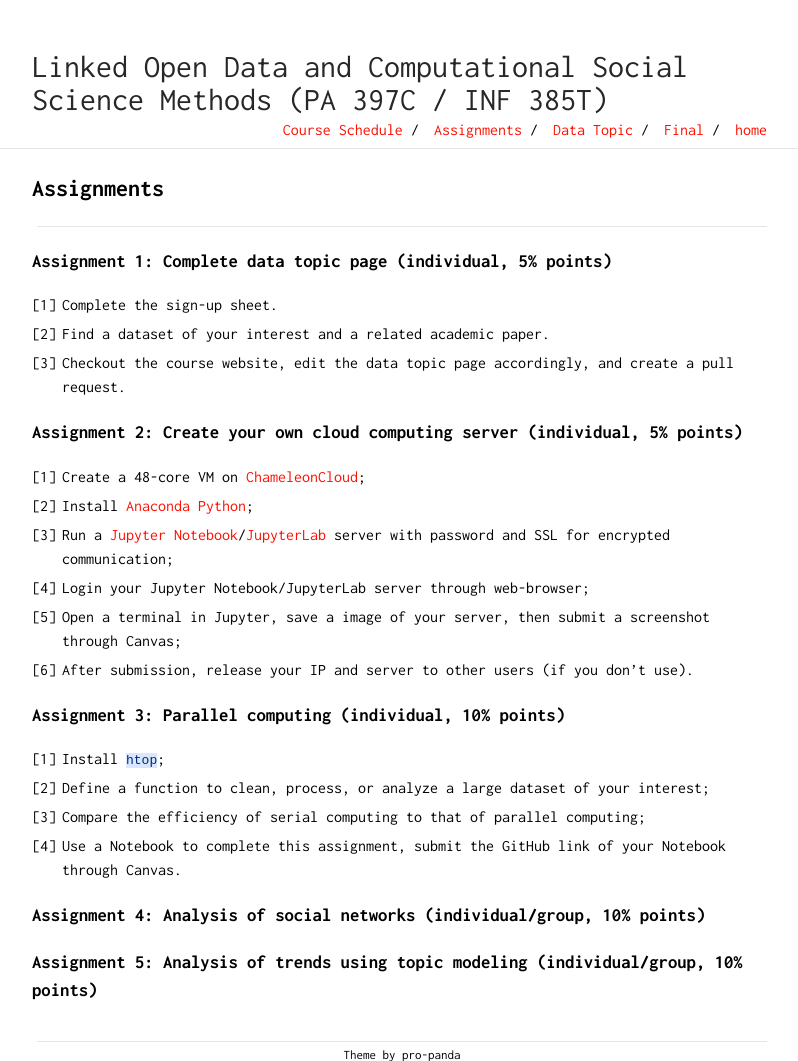
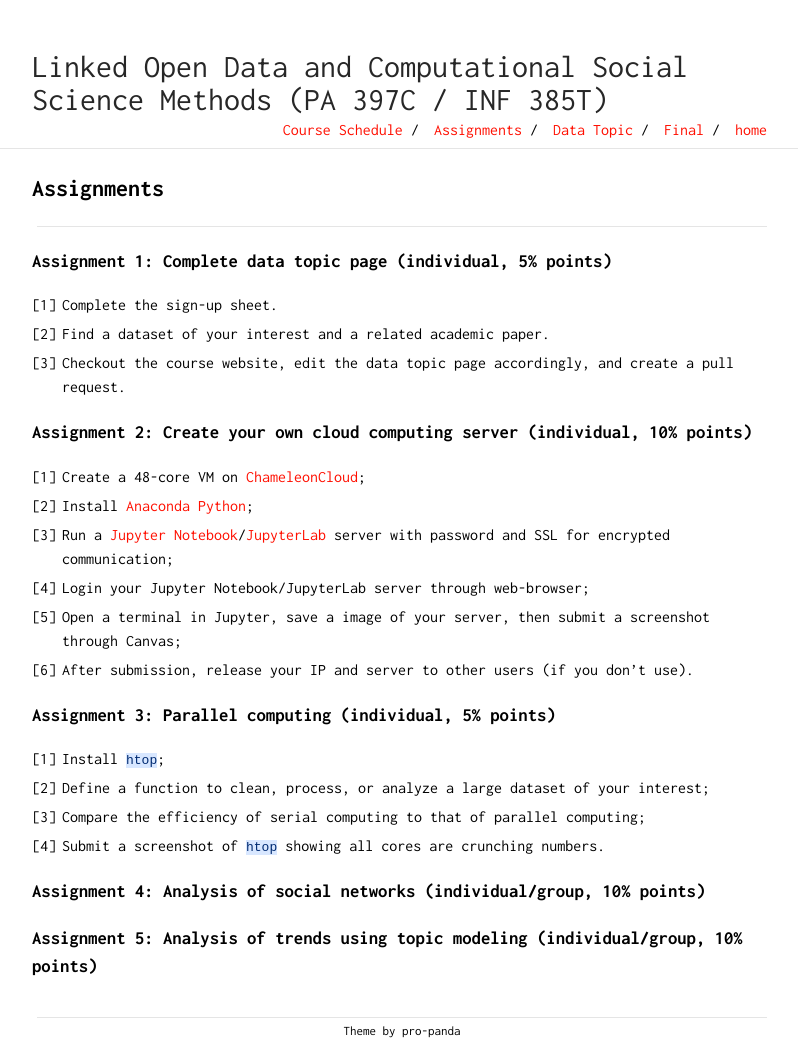
Before and after one commit to Xinjian-Paul-Li/open_data, a Jekyll site: the page built from docs/assignments.md, in a window 1280 px wide. Shown: the whole page, without its empty margins (238-1036 px from the left). Built offline with Jekyll 4.4.1, drawn with Linux system fonts in a browser that asks for light colours; our own code applies the rules of GitHub Pages for plain Markdown files; after the commit the page ends 1037 px from its top, so only the background shows below that.

Commit message:
update course

```diff
--- a/docs/assignments.md
+++ b/docs/assignments.md
@@ -16,12 +16,12 @@
 5. Open a terminal in Jupyter, save a image of your server, then submit a screenshot through Canvas;
 5. After submission, release your IP and server to other users (if you don't use).
 
-### Assignment 3: Parallel computing (individual, 10% points)
+### Assignment 3: Parallel computing (individual, 5% points)
 
 1. Install [`htop`](https://hisham.hm/htop/);
 2. Define a function to clean, process, or analyze a large dataset of your interest;
 3. Compare the efficiency of serial computing to that of parallel computing;
-4. Use a Notebook to complete this assignment, submit the GitHub link of your Notebook through Canvas.
+4. Submit a screenshot of `htop` showing all cores are crunching numbers.
 
 ### Assignment 4: Analysis of social networks (individual/group, 10% points)
 
```
Also changed, not shown: other parts of docs/assignments.md (+1 -1 lines).
